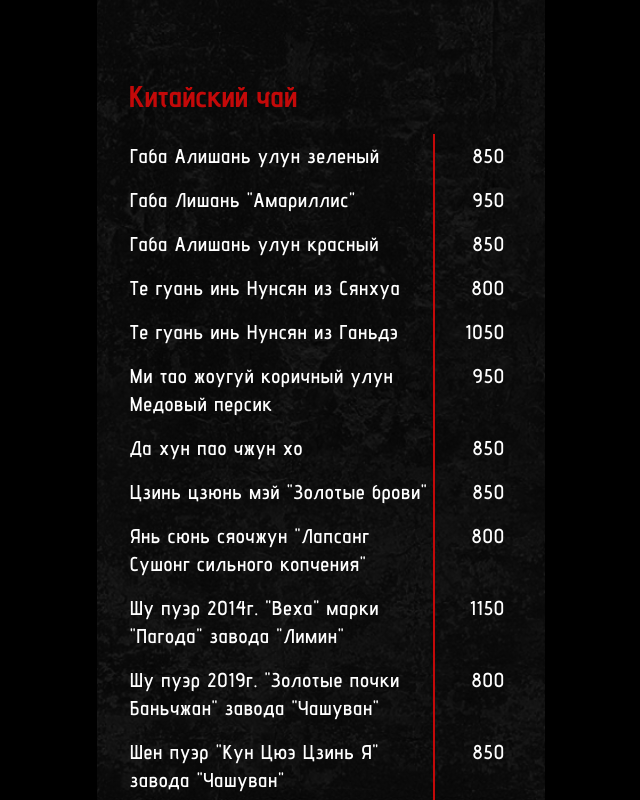
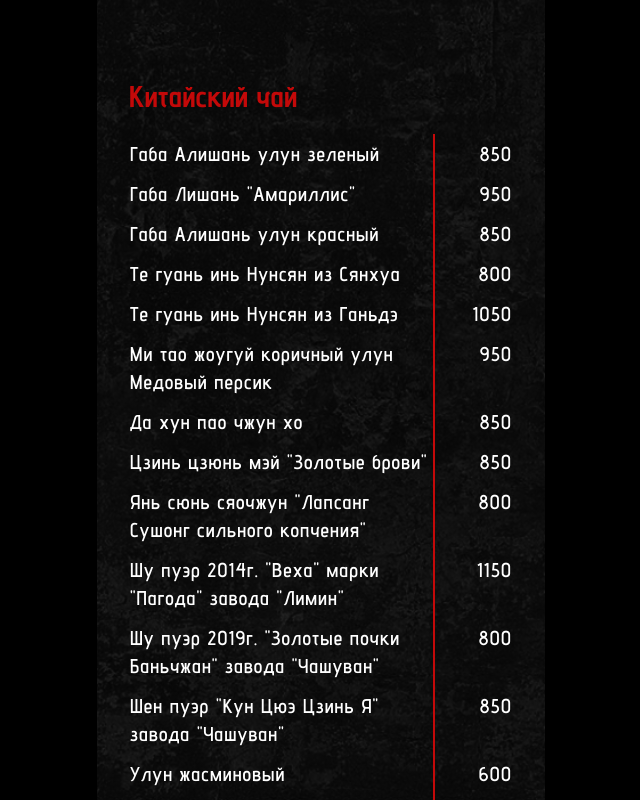
Before and after one commit to NiceArti/UmbrellaMenu, a Next.js app: page / in a window 1280 px wide. Shown: the part 2860-3660 px from the top of the page, without its empty margins (319-959 px from the left). Built offline with nearby package versions, Linux system fonts and the light colour scheme.

Commit message:
fix: padding

```diff
--- a/widgets/menu-positions.tsx
+++ b/widgets/menu-positions.tsx
@@ -59,10 +59,10 @@ const PositionsTableView = ({names, prices}:{names: string[], prices: string[]})
             <tbody>
                 {names.map((name, index) => (
                     <tr key={index} className="inline-flex justify-between w-full text-xl font-semibold tracking-wider">
-                        <td className="grow max-w-[304px] py-2">
+                        <td className="grow max-w-[304px] py-[6px]">
                             {name}
                         </td>
-                        <td className="border-l-2 border-primary min-w-[80px] w-20 justify-center items-end text-right p-2">
+                        <td className="border-l-2 border-primary min-w-[80px] w-20 justify-center items-end text-right py-[6px]">
                             {index < prices.length ? prices[index] : ""}
                         </td>
                     </tr>
```
